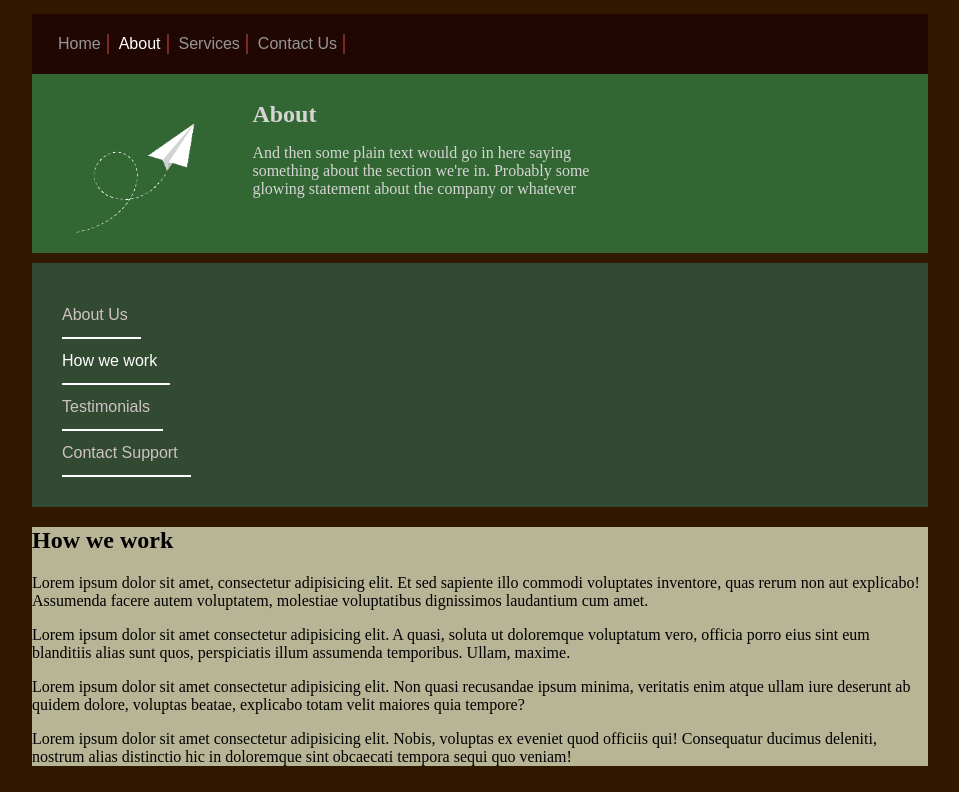
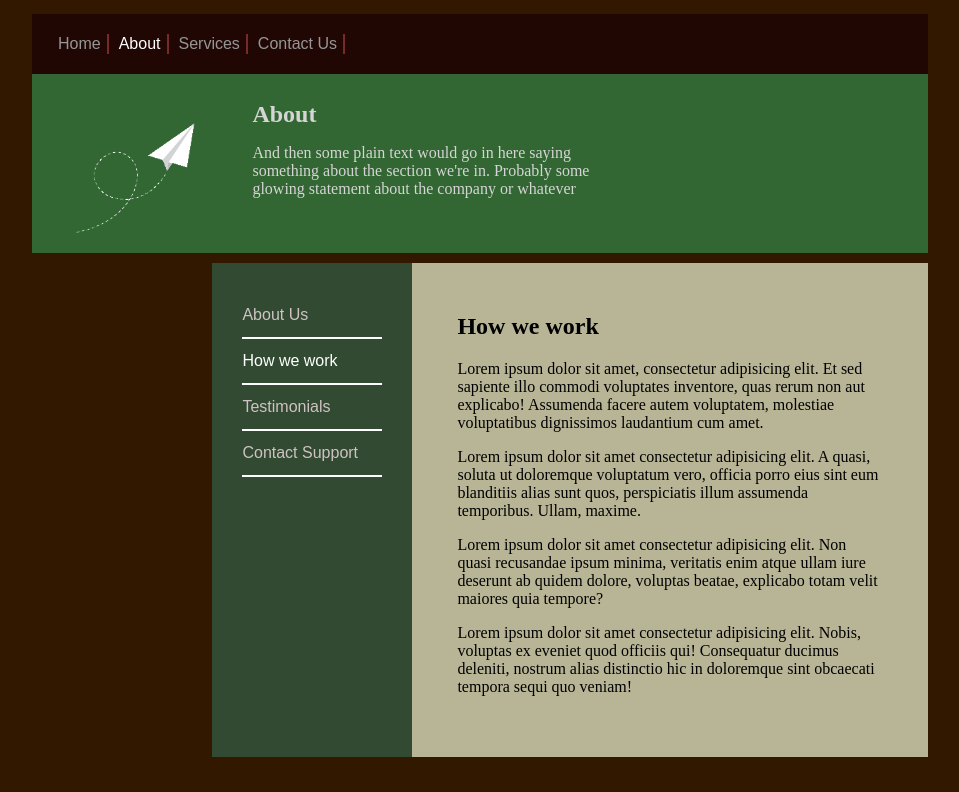
Before and after one commit to RishikeshSV/frontend-2, a plain HTML site: page index.html in a window 1280 px wide. Shown: the part 84-876 px from the top of the page, without its empty margins (160-1119 px from the left). After the commit the page ends 841 px from the top, so only its background shows below. Drawn offline with Linux system fonts and the light colour scheme.

Commit message:
fixed positioning using flex

```diff
--- a/index.html
+++ b/index.html
@@ -35,7 +35,7 @@
           </div>
         </div>
       </section>
-      <section>
+      <section style="display: flex">
         <div class="index">
           <button class="index-items">About Us</button>
           <button class="index-items current">How we work</button>
--- a/style.css
+++ b/style.css
@@ -6,6 +6,7 @@ body {
 
 .container {
   margin: 2% 15%;
+  margin-bottom: 0px;
 }
 header {
   margin-bottom: 4%;
@@ -59,6 +60,7 @@ img {
   background-color: #324932;
   margin-top: 10px;
   padding: 30px;
+  width: 40%;
 }
 
 .index-items {
@@ -70,11 +72,14 @@ img {
   padding: 13px;
   padding-left: 0;
   text-align: left;
+  min-width: 140px;
   font-size: 1rem;
 }
 
 .content {
   color: black;
+  padding: 45px;
+  padding-top: 30px;
   margin-top: 10px;
   background-color: #b8b596;
 }
```
